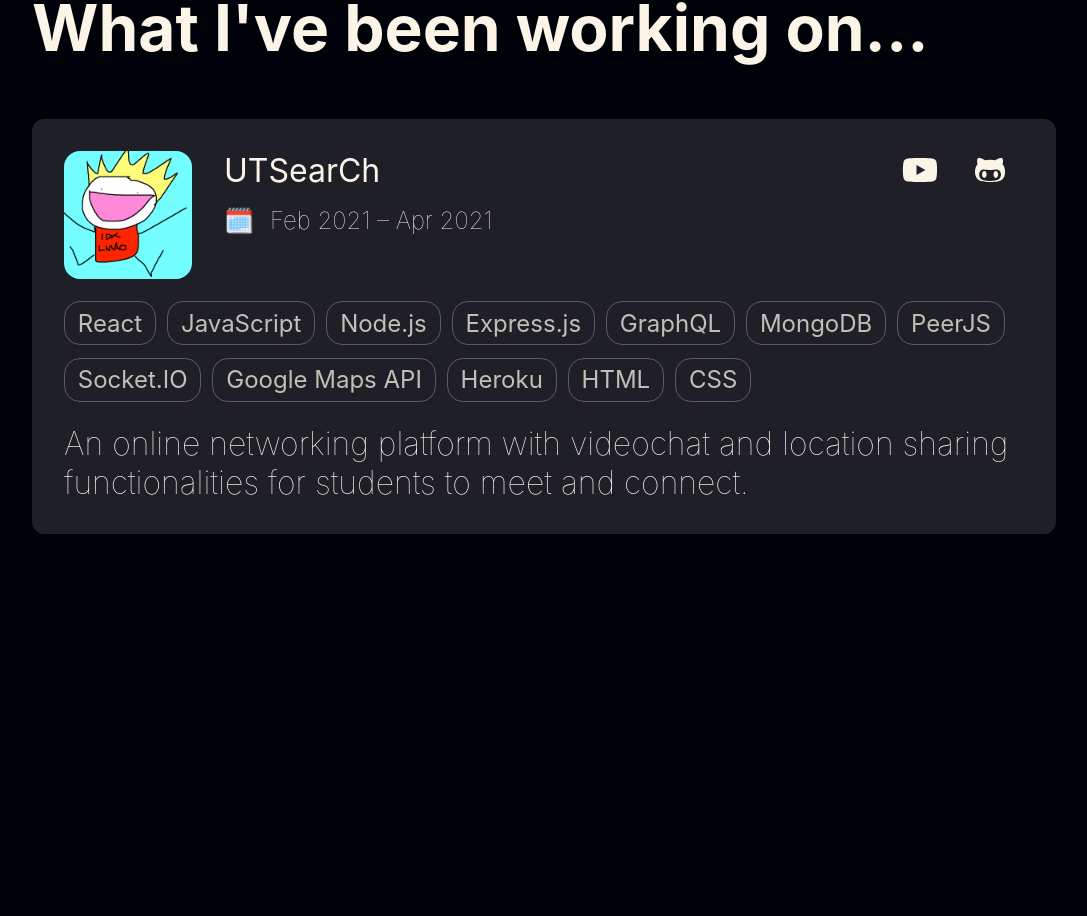
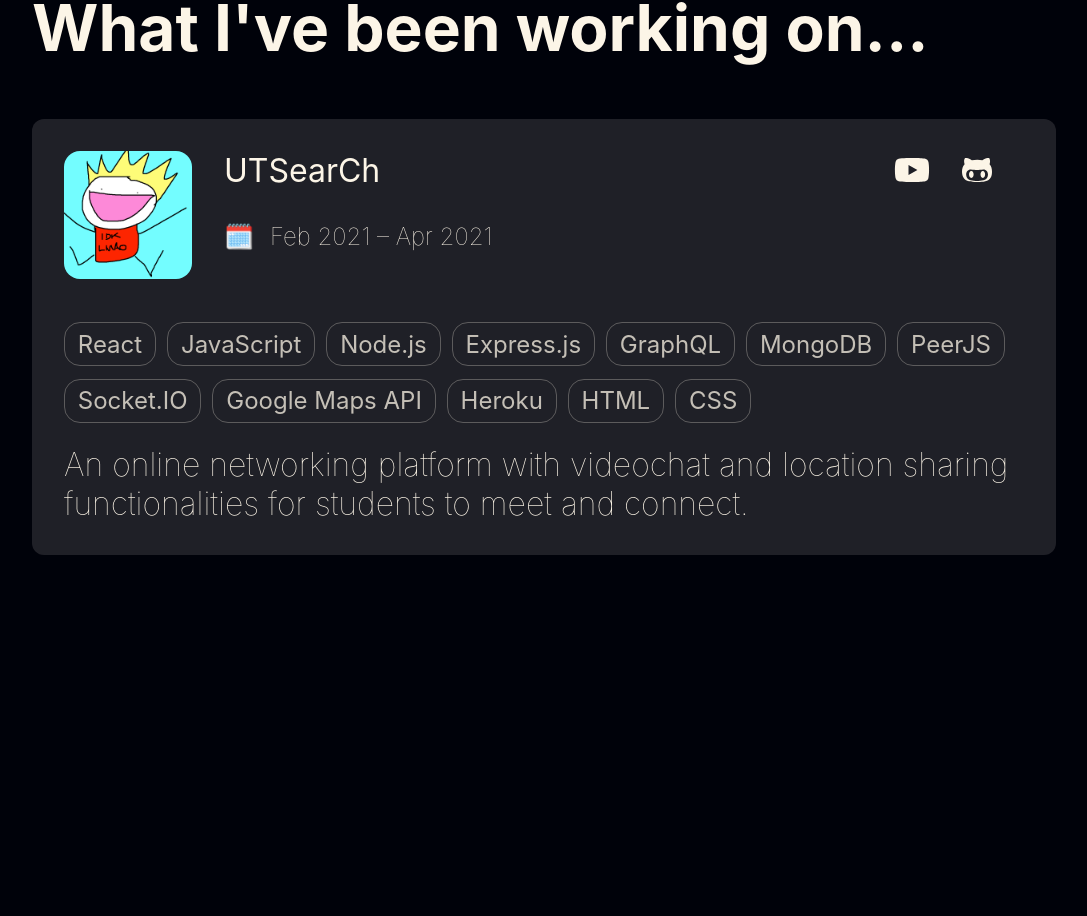
Before and after one commit to karenkwok/karenkwok.github.io, a React (Create React App) app: page / in a window 1280 px wide. Shown: the part 2957-3873 px from the top of the page, without its empty margins (96-1183 px from the left). Built offline with nearby package versions, Linux system fonts and the light colour scheme.

Commit message:
added media queries to project

```diff
--- a/src/components/UI/Project.js
+++ b/src/components/UI/Project.js
@@ -12,7 +12,7 @@ const Project = (props) => {
       <div className='project-card'>
         <div className='project-top'>
           <img src={props.image} alt={props.imageAlt} />
-          <div className='project-title-date'>
+          <div className='project-top-text'>
             <div className='project-title'>{props.title}</div>
             <div className='project-emoji-date'>
               <div className='project-emoji'>🗓️</div>
@@ -20,17 +20,21 @@ const Project = (props) => {
                 {props.startDate} – {props.endDate}
               </div>
             </div>
-          </div>
             <div className='project-links'>
               {props.links.map((link, index) => {
                 return (
                   <div key={index}>
-                  <a href={link.href} target='_blank' rel='noopener noreferrer'>
+                    <a
+                      href={link.href}
+                      target='_blank'
+                      rel='noopener noreferrer'
+                    >
                       <FontAwesomeIcon icon={link.icon} />
                     </a>
                   </div>
                 );
               })}
+            </div>
           </div>
         </div>
         <SkillContainer>
--- a/src/components/UI/Project.scss
+++ b/src/components/UI/Project.scss
@@ -11,12 +11,20 @@
       border-radius: 1rem;
     }
 
-    .project-title-date {
-      width: 70%;
-      display: flex;
-      flex-direction: column;
+    .project-top-text {
+      width: 100%;
+      display: grid;
+      grid-template-areas:
+        'div1 div2'
+        'div3 div3';
+      grid-template-columns: 2fr 1fr;
+      grid-template-rows: 1fr 2fr;
+
+      font-weight: lighter;
 
       .project-title {
+        grid-area: div1;
+
         font-weight: bolder;
       }
 
@@ -25,7 +33,7 @@
         margin-bottom: 1rem;
         display: flex;
         flex-direction: row;
-        align-items: center;
+        grid-area: div3;
 
         font-size: 1.5rem;
 
@@ -33,15 +41,20 @@
           margin-right: 1rem;
         }
       }
-    }
 
-    .project-links {
-      width: 15%;
-      display: flex;
-      flex-direction: row;
-      justify-content: space-around;
+      .project-links {
+        margin-bottom: 1rem;
+        display: flex;
+        flex-direction: row;
+        justify-content: flex-end;
+        grid-area: div2;
 
-      font-size: xx-large;
+        font-size: xx-large;
+
+        div {
+          margin-right: 2rem;
+        }
+      }
     }
   }
 
@@ -49,3 +62,75 @@
     margin-top: 1rem;
   }
 }
+
+@media (max-width: 700px) {
+  .project-card {
+    .project-top {
+      .project-top-text {
+        display: flex;
+        flex-direction: column;
+
+        .project-links {
+          justify-content: flex-start;
+        }
+      }
+    }
+  }
+}
+
+@media (max-width: 750px) {
+  .project-card {
+    .project-top {
+      .project-top-text {
+        .project-emoji-date {
+          font-size: 1.2rem;
+        }
+      }
+    }
+  }
+}
+
+@media (max-width: 535px) {
+  .project-card {
+    .project-top {
+      display: flex;
+      flex-direction: column;
+    }
+  }
+}
+
+@media (max-width: 350px) {
+  .project-card {
+    .project-top {
+      .project-top-text {
+        .project-emoji-date {
+          font-size: 1rem;
+        }
+      }
+    }
+  }
+}
+
+@media (max-width: 310px) {
+  .project-card {
+    .project-top {
+      .project-top-text {
+        .project-emoji-date {
+          font-size: 0.9rem;
+        }
+      }
+    }
+  }
+}
+
+@media (max-width: 290px) {
+  .project-card {
+    .project-top {
+      .project-top-text {
+        .project-emoji-date {
+          font-size: 0.8rem;
+        }
+      }
+    }
+  }
+}
```
Lines whose indentation alone changed are shown as unchanged.
